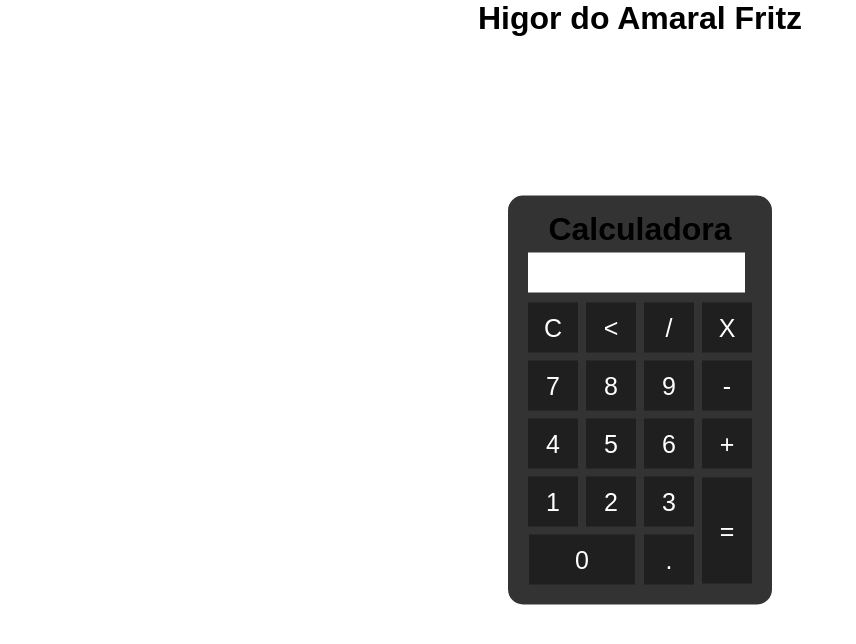
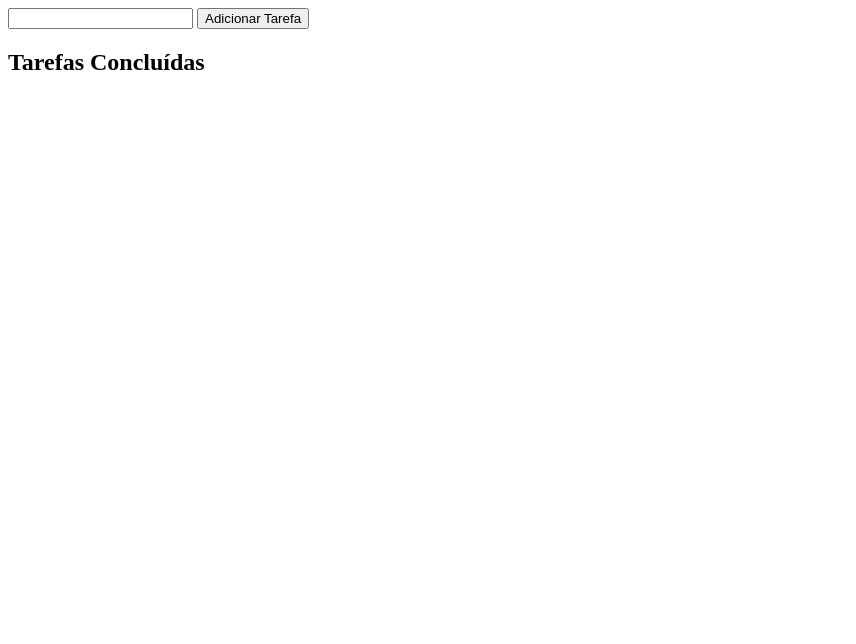
Before and after one commit to HigorAmaral/ListadeTarefa, a plain HTML site: page index.html in a window 1280 px wide. Shown: the whole page, without its empty margins (0-856 px from the left). Drawn offline with Linux system fonts and the light colour scheme.

Commit message:
att 05/12

```diff
--- a/index.html
+++ b/index.html
@@ -1,52 +1,46 @@
 <!DOCTYPE html>
 <html lang="pt-br">
+
 <head>
     <meta charset="UTF-8">
     <meta http-equiv="X-UA-Compatible" content="IE=edge">
     <meta name="viewport" content="width=device-width, initial-scale=1.0">
-    <title>Calculadora</title>
-    <link rel="stylesheet" href="style.css">
-    <script src="script.js"></script>
+    <title>Lista de Tarefas</title>
+    <script>
+        function adicionarTarefa() {
+            var tarefa = document.getElementById("tarefaInput").value;
+            var li = document.createElement("li");
+            li.innerHTML = tarefa;
+
+            var btnConcluir = document.createElement("button");
+            btnConcluir.innerHTML = "Concluir";
+            btnConcluir.onclick = function () {
+                this.parentElement.remove();
+                var itemConcluido = this.parentElement;
+                document.getElementById("listaConcluidos").appendChild(itemConcluido);
+
+                var btnExcluir = document.createElement("button");
+                btnExcluir.innerHTML = "Excluir";
+                btnExcluir.onclick = function () {
+                    this.parentElement.remove();
+                };
+                itemConcluido.appendChild(btnExcluir);
+            };
+            li.appendChild(btnConcluir);
+
+            document.getElementById("listaTarefas").appendChild(li);
+        }
+    </script>
 </head>
+
 <body>
-    <div class="fundo">
-
-        <h1>Higor do Amaral Fritz</h1>
-
-        <div class="calculadora">
-            <h1>Calculadora</h1>
-            <p id="resultado"></p>
-            <table>
-                <tr>
-                    <td><button class="botao" onclick="clean()">C</button></td>
-                    <td><button class="botao" onclick="back()"><</button></td>
-                    <td><button class="botao" onclick="insert('/')">/</button></td>
-                    <td><button class="botao" onclick="insert('*')">X</button></td>
-                </tr>
-                <tr>
-                    <td><button class="botao" onclick="insert('7')">7</button></td>
-                    <td><button class="botao" onclick="insert('8')">8</button></td>
-                    <td><button class="botao" onclick="insert('9')">9</button></td>
-                    <td><button class="botao" onclick="insert('-')">-</button></td>
-                </tr>
-                <tr>
-                    <td><button class="botao" onclick="insert('4')">4</button></td>
-                    <td><button class="botao" onclick="insert('5')">5</button></td>
-                    <td><button class="botao" onclick="insert('6')">6</button></td>
-                    <td><button class="botao" onclick="insert('+')">+</button></td>
-                </tr>
-                <tr>
-                    <td><button class="botao" onclick="insert('1')">1</button></td>
-                    <td><button class="botao" onclick="insert('2')">2</button></td>
-                    <td><button class="botao" onclick="insert('3')">3</button></td>
-                    <td rowspan="2"><button class="botao" style="height: 106px;" onclick="calcular()">=</button></td>
-                </tr>
-                <tr>
-                    <td colspan="2"><button class="botao" style="width: 106px;" onclick="insert('0')">0</button></td>
-                    <td><button class="botao" onclick="insert('.')">.</button></td>
-                </tr>
-            </table>
-        </div>
+    <div class="lista">
+        <input type="text" id="tarefaInput">
+        <button onclick="adicionarTarefa()">Adicionar Tarefa</button>
+        <ul id="listaTarefas"></ul>
+        <h2>Tarefas Concluídas</h2>
+        <ul id="listaConcluidos"></ul>
     </div>
 </body>
+
 </html>
--- a/script.js
+++ b/script.js
@@ -1,29 +1,45 @@
-function insert(num)
-{
-   var numero = document.getElementById('resultado').innerHTML;
-   document.getElementById('resultado').innerHTML = numero + num;
+// Criação dos elementos HTML
+// Armazena a referencia
+var input = document.createElement("input");
+input.id = "tarefaInput";
+document.body.appendChild(input);
+// criar um botão e uma lista não ordenada (ul), e adicioná-los
+var btn = document.createElement("button");
+btn.innerHTML = "Adicionar Tarefa";
+btn.onclick = adicionarTarefa;
+document.body.appendChild(btn);
+
+var lista = document.createElement("ul");
+lista.id = "listaTarefas";
+document.body.appendChild(lista);
+
+var listaConcluidos = document.createElement("ul");
+listaConcluidos.id = "listaConcluidos";
+document.body.appendChild(listaConcluidos);
+
+// Função para adicionar tarefas
+function adicionarTarefa() {
+    // obtem o valor atual
+    var tarefa = document.getElementById("tarefaInput").value;
+    // coloca o elemento na li
+    var li = document.createElement("li");
+    li.innerHTML = tarefa;
+    // botões de concluir e de excluir
+    var btnConcluir = document.createElement("button");
+    btnConcluir.innerHTML = "Concluir";
+    btnConcluir.onclick = function () {
+        this.parentElement.remove();
+        var itemConcluido = this.parentElement;
+        document.getElementById("listaConcluidos").appendChild(itemConcluido);
+
+        var btnExcluir = document.createElement("button");
+        btnExcluir.innerHTML = "Excluir";
+        btnExcluir.onclick = function () {
+            this.parentElement.remove();
+        };
+        itemConcluido.appendChild(btnExcluir);
+    };
+    li.appendChild(btnConcluir);
+
+    document.getElementById("listaTarefas").appendChild(li);
 }
-
-function clean()
-{
-    document.getElementById('resultado').innerHTML = "";
-}
-
-function back()
-{
-    var resultado = document.getElementById('resultado').innerHTML;
-    document.getElementById('resultado').innerHTML = resultado.substring(0,resultado.length - 1);
-}
-
-function calcular()
-{
-    var resultado = document.getElementById('resultado').innerHTML;
-    if(resultado)
-    {
-        document.getElementById('resultado').innerHTML = eval(resultado);
-    }
-    else
-    {
-        document.getElementById('resultado').innerHTML = "ERR0 404"
-    }
-}
--- a/style.css
+++ /dev/null
@@ -1,51 +0,0 @@
-*{
-    margin: 0;
-    padding: 0;
-}
-h1{
-    color: black;
-}
-
-.fundo {
-    height: 100vh;
-    color: #FFF;
-    font-family: Arial, Helvetica, sans-serif;
-    text-align: center;
-}
-
-.calculadora {
-    position: absolute;
-    background-color: rgba(0, 0, 0, 0.8);
-    color: #FFF;
-    top: 50%;
-    left: 50%;
-    transform: translate(-50%, -50%);
-    border-radius: 15px;
-    padding: 15px;
-}
-
-.botao {
-    width: 50px;
-    height: 50px;
-    margin: 3px;
-    font-size: 25px;
-    cursor: pointer;
-    background-color: rgb(31, 31,31);
-    border: none;
-    color: #FFF;
-}
-
-.botao:hover {
-    background-color: black;
-}
-
-#resultado {
-    width: 207px;
-    height: 30px;
-    margin: 5px;
-    background-color: #FFF;
-    font-size: 25px;
-    color: black;
-    text-align: right;
-    padding: 5px;
-}
```
